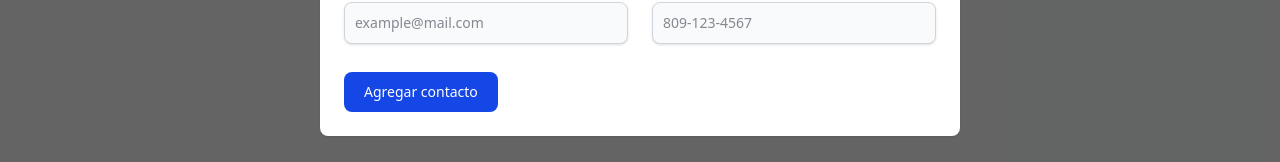
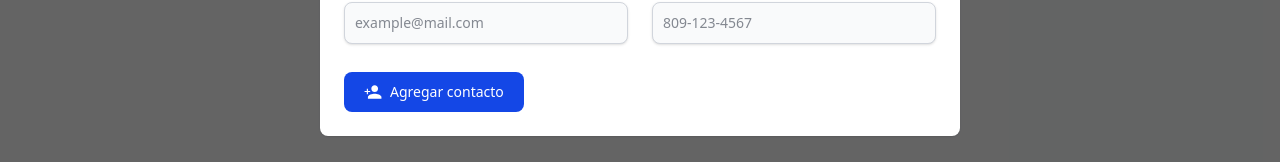
Before and after one commit to AlexDDLC/contact-manager-app, a Next.js app: page /dashboard in a window 1280 px wide. Both pictures are taken after a click on the button "Agregar contacto". Shown: the part 441-603 px from the top of the page. Built offline with nearby package versions, Linux system fonts and the light colour scheme; no server answers; the database is empty.

Commit message:
[UPD] Include icons in buttons

```diff
--- a/src/app/components/buttons/AddContact.tsx
+++ b/src/app/components/buttons/AddContact.tsx
@@ -161,7 +161,10 @@ export default function AddContact() {
                                                     Agregando contacto...
                                                 </span>
                                             ) : (
-                                                'Agregar contacto'
+                                                <span className="flex items-center gap-2">
+                                                    <IoMdPersonAdd size={18} />
+                                                    Agregar contacto
+                                                </span>
                                             )}
                                         </button>
                                     </div>
--- a/src/app/components/buttons/EditContact.tsx
+++ b/src/app/components/buttons/EditContact.tsx
@@ -175,7 +175,10 @@ export default function EditContact({ contact }: { contact: any }) {
                                                     Guardando cambios...
                                                 </span>
                                             ) : (
-                                                'Guardar cambios'
+                                                <span className="flex items-center gap-2">
+                                                    <FaUserEdit size={18} />
+                                                    Editar contacto
+                                                </span>
                                             )}
                                         </button>
                                     </div>
```
